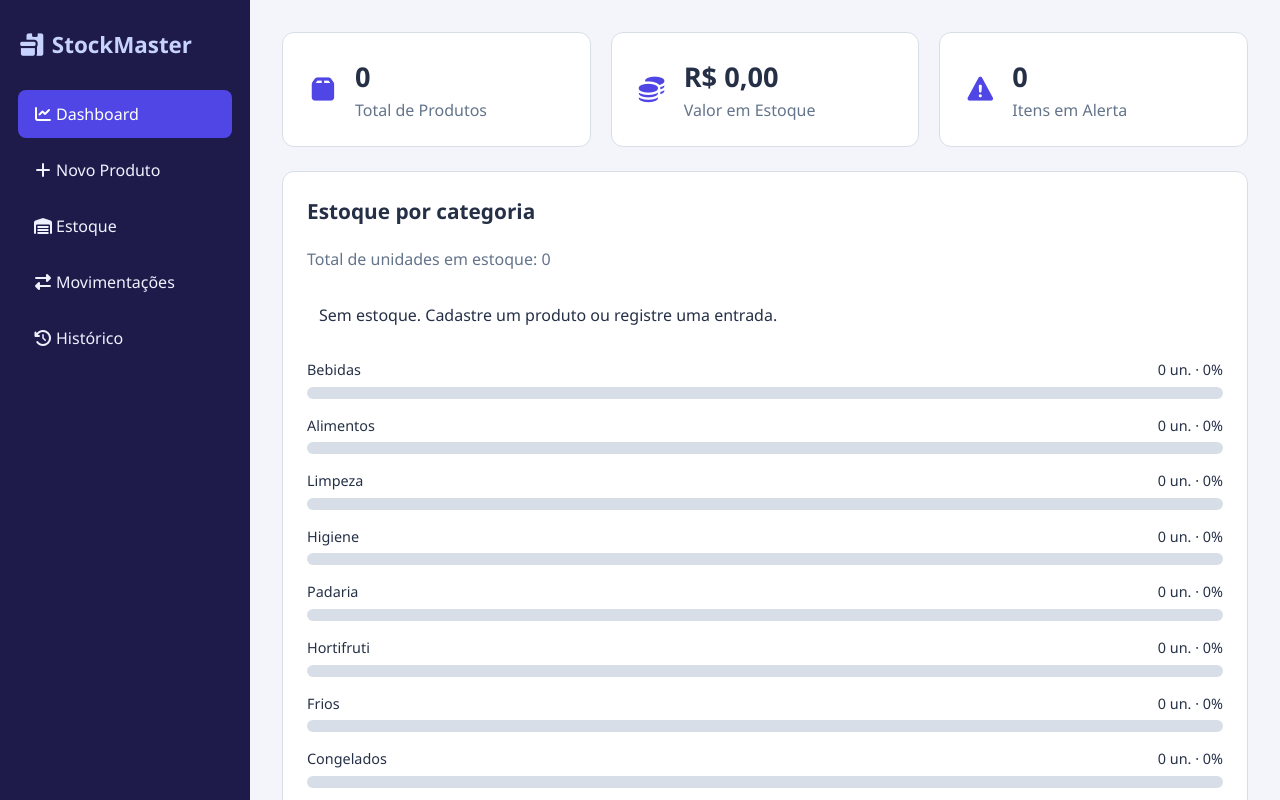
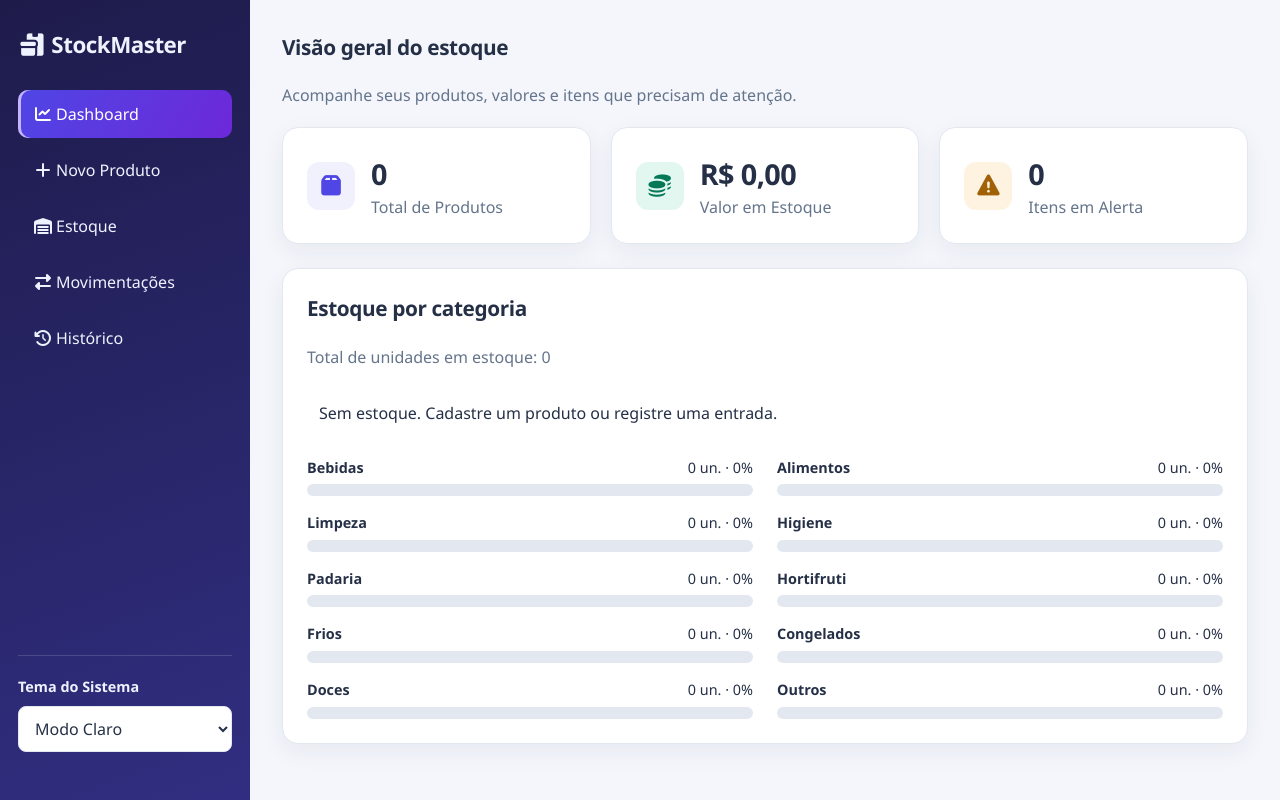
Before and after one commit to ZYLBERTALVES/stockmaster, a React (Vite) app: page / in a window 1280 px wide. Shown: the top 800 px of the page. Built offline with nearby package versions, Linux system fonts and the light colour scheme.

Commit message:
Melhora acabamento visual do painel, formulários e gráfico

```diff
--- a/src/components/Dashboard.jsx
+++ b/src/components/Dashboard.jsx
@@ -20,7 +20,8 @@ function Dashboard() {
 
   return (
     <section aria-labelledby="titulo-dashboard">
-      <h2 id="titulo-dashboard" className="sr-only">Dashboard</h2>
+      <h2 id="titulo-dashboard">Visão geral do estoque</h2>
+      <p className="descricao">Acompanhe seus produtos, valores e itens que precisam de atenção.</p>
       <div className="metrics-grid">
         <div className="metric-card">
           <i className="fa-solid fa-box" aria-hidden="true"></i>
--- a/src/components/GraficoEstoque.jsx
+++ b/src/components/GraficoEstoque.jsx
@@ -23,7 +23,7 @@ function GraficoEstoque({ produtos, categorias }) {
   return (
     <section className="card estoque-grafico" aria-labelledby="titulo-grafico">
       <h2 id="titulo-grafico">Estoque por categoria</h2>
-      <p className="grafico-descricao">Total de unidades em estoque: {totalUnidades}</p>
+      <p className="descricao">Total de unidades em estoque: {totalUnidades}</p>
       {totalUnidades === 0 && <p className="mensagem">Sem estoque. Cadastre um produto ou registre uma entrada.</p>}
       <ul className="grafico-barras">
         {resumo.map((item) => {
--- a/src/styles.css
+++ b/src/styles.css
@@ -1,11 +1,13 @@
 /* Cores compartilhadas; o tema escuro troca apenas estas variáveis. */
 :root {
-    --bg-primary: #f3f5fa;
+    --bg-primary: #f4f6fc;
     --bg-card: #ffffff;
     --text-main: #253047;
     --text-muted: #64748b;
     --primary: #4f46e5;
-    --border-color: #d8dee8;
+    --border-color: #e2e7f0;
+    --primary-soft: rgba(99, 102, 241, 0.09);
+    --shadow: 0 8px 24px rgba(30, 41, 59, 0.06);
     --success: #047857;
     --warning: #a16207;
     --danger: #b91c1c;
@@ -16,7 +18,10 @@
     --bg-card: #1e293b;
     --text-main: #f1f5f9;
     --text-muted: #b0bed0;
-    --border-color: #475569;
+    --primary: #a5b4fc;
+    --border-color: #334155;
+    --shadow: 0 8px 24px rgba(0, 0, 0, 0.16);
+    color-scheme: dark;
     --success: #6ee7b7;
     --warning: #fcd34d;
     --danger: #fca5a5;
@@ -49,13 +54,14 @@ body, button, input, select {
     flex-direction: column;
     gap: 28px;
     padding: 28px 18px;
-    background: #1e1b4b;
+    background: linear-gradient(160deg, #1e1b4b, #312e81);
     color: #eef2ff;
 }
 
 .brand h1 {
     font-size: 1.4rem;
-    color: #c7d2fe;
+    color: #eef2ff;
+    letter-spacing: -0.5px;
 }
 
 .sidebar nav {
@@ -67,7 +73,8 @@ body, button, input, select {
 button {
     cursor: pointer;
     border: 0;
-    border-radius: 8px;
+    border-radius: 10px;
+    transition: background-color 0.15s, box-shadow 0.15s;
 }
 
 .nav-btn {
@@ -75,6 +82,7 @@ button {
     background: transparent;
     color: inherit;
     text-align: left;
+    font-weight: 500;
 }
 
 .nav-btn i {
@@ -82,12 +90,18 @@ button {
 }
 
 .nav-btn:hover, .nav-btn.active, .btn-primary {
-    background: var(--primary);
+    background: linear-gradient(120deg, #4f46e5, #6d28d9);
     color: #fff;
+}
+
+.nav-btn.active {
+    box-shadow: inset 3px 0 #c4b5fd;
 }
 
 .sidebar-theme {
     margin-top: auto;
+    padding-top: 20px;
+    border-top: 1px solid rgba(255, 255, 255, 0.15);
 }
 
 .main-content {
@@ -102,12 +116,14 @@ button {
     padding: 24px;
     background: var(--bg-card);
     border: 1px solid var(--border-color);
-    border-radius: 12px;
+    border-radius: 16px;
+    box-shadow: var(--shadow);
 }
 
 h2 {
     margin-bottom: 20px;
     font-size: 1.3rem;
+    letter-spacing: -0.4px;
 }
 
 /* Campos controlados pelos componentes React. */
@@ -122,6 +138,8 @@ h2 {
     flex-direction: column;
     gap: 8px;
     margin-bottom: 20px;
+    font-size: 0.9rem;
+    font-weight: 600;
 }
 
 .form-row .form-group {
@@ -135,12 +153,17 @@ h2 {
 input, select {
     width: 100%;
     min-width: 0;
-    min-height: 44px;
+    min-height: 46px;
     padding: 10px 12px;
     border: 1px solid var(--border-color);
     border-radius: 8px;
     background: var(--bg-card);
     color: var(--text-main);
+}
+
+input:focus, select:focus {
+    border-color: var(--primary);
+    box-shadow: 0 0 0 3px var(--primary-soft);
 }
 
 input::placeholder {
@@ -156,6 +179,7 @@ button:focus-visible, input:focus-visible, select:focus-visible {
     width: 100%;
     padding: 12px;
     font-weight: 600;
+    box-shadow: 0 4px 12px rgba(79, 70, 229, 0.2);
 }
 
 .btn-primary:hover {
@@ -205,6 +229,8 @@ button:disabled {
 
 .table-container {
     overflow-x: auto;
+    border: 1px solid var(--border-color);
+    border-radius: 10px;
 }
 
 table {
@@ -219,7 +245,15 @@ th, td {
     font-size: 0.9rem;
 }
 
-th, .table-empty, .saldo-produto, .metric-card p, .grafico-descricao {
+th {
+    background: var(--bg-primary);
+}
+
+tbody tr:hover {
+    background: var(--primary-soft);
+}
+
+th, .table-empty, .saldo-produto, .metric-card p, .descricao {
     color: var(--text-muted);
 }
 
@@ -237,7 +271,8 @@ th, .table-empty, .saldo-produto, .metric-card p, .grafico-descricao {
 .badge-status {
     display: inline-block;
     padding: 4px 8px;
-    border-radius: 6px;
+    border-radius: 20px;
+    font-weight: 600;
     white-space: nowrap;
 }
 
@@ -282,26 +317,45 @@ th, .table-empty, .saldo-produto, .metric-card p, .grafico-descricao {
 }
 
 .metric-card h4 {
-    font-size: 1.7rem;
+    font-size: 1.8rem;
+    letter-spacing: -0.6px;
     overflow-wrap: anywhere;
 }
 
 .metric-card i {
     color: var(--primary);
-    font-size: 1.6rem;
+    font-size: 1.4rem;
+    width: 48px;
+    height: 48px;
+    flex-shrink: 0;
+    display: grid;
+    place-items: center;
+    border-radius: 12px;
+    background: var(--primary-soft);
+}
+
+.metric-card:nth-child(2) i {
+    color: var(--success);
+    background: rgba(16, 185, 129, 0.12);
+}
+
+.metric-card:nth-child(3) i {
+    color: var(--warning);
+    background: rgba(245, 158, 11, 0.12);
 }
 
 .estoque-grafico {
     margin-top: 24px;
 }
 
-.grafico-descricao {
+.descricao {
     margin-bottom: 20px;
 }
 
 .grafico-barras {
     display: grid;
-    gap: 16px;
+    grid-template-columns: repeat(2, minmax(0, 1fr));
+    gap: 16px 24px;
     list-style: none;
 }
 
@@ -316,6 +370,7 @@ th, .table-empty, .saldo-produto, .metric-card p, .grafico-descricao {
 
 .categoria {
     text-transform: capitalize;
+    font-weight: 600;
 }
 
 .barra-fundo {
@@ -327,7 +382,8 @@ th, .table-empty, .saldo-produto, .metric-card p, .grafico-descricao {
 
 .barra-valor {
     height: 100%;
-    background: var(--primary);
+    background: linear-gradient(90deg, #4f46e5, #818cf8);
+    border-radius: inherit;
 }
 
 /* Texto disponível para leitores de tela. */
@@ -371,7 +427,7 @@ th, .table-empty, .saldo-produto, .metric-card p, .grafico-descricao {
         padding: 16px;
     }
 
-    .form-row {
+    .form-row, .grafico-barras {
         grid-template-columns: 1fr;
     }
 
```
